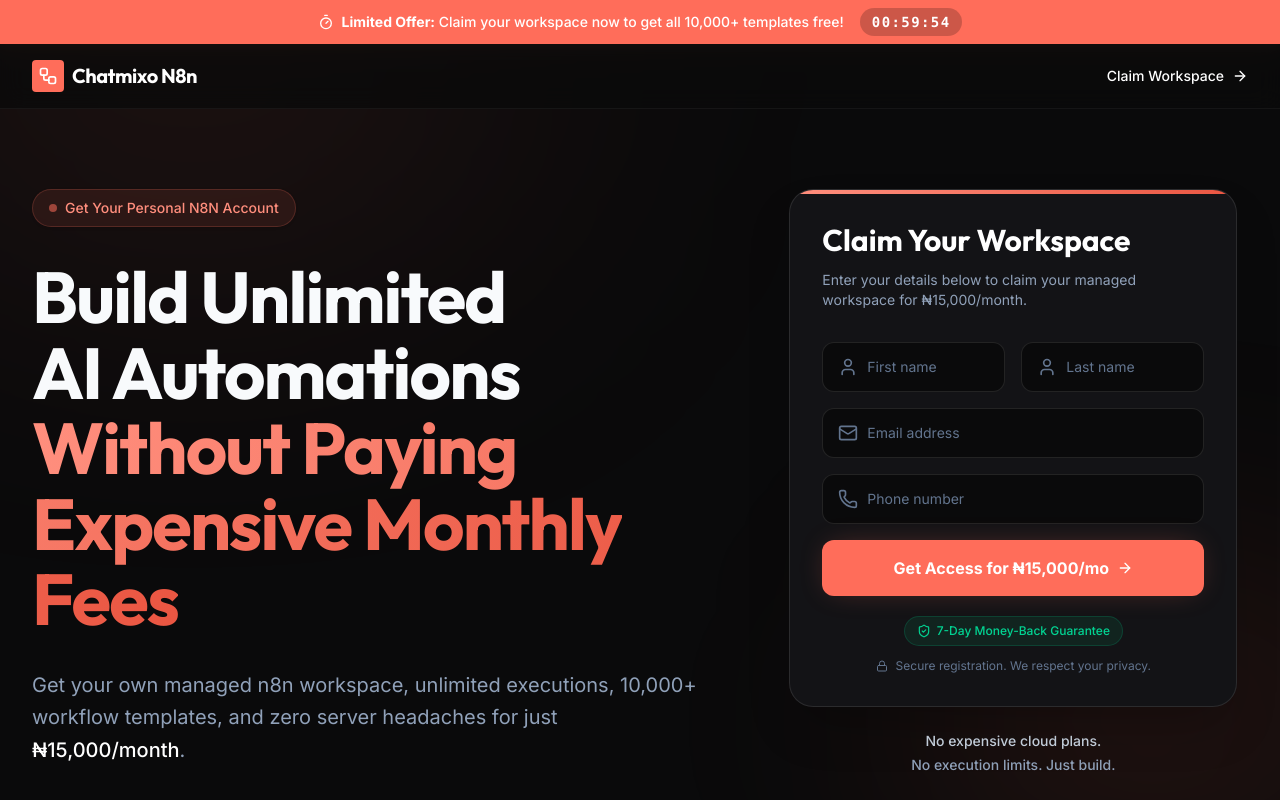
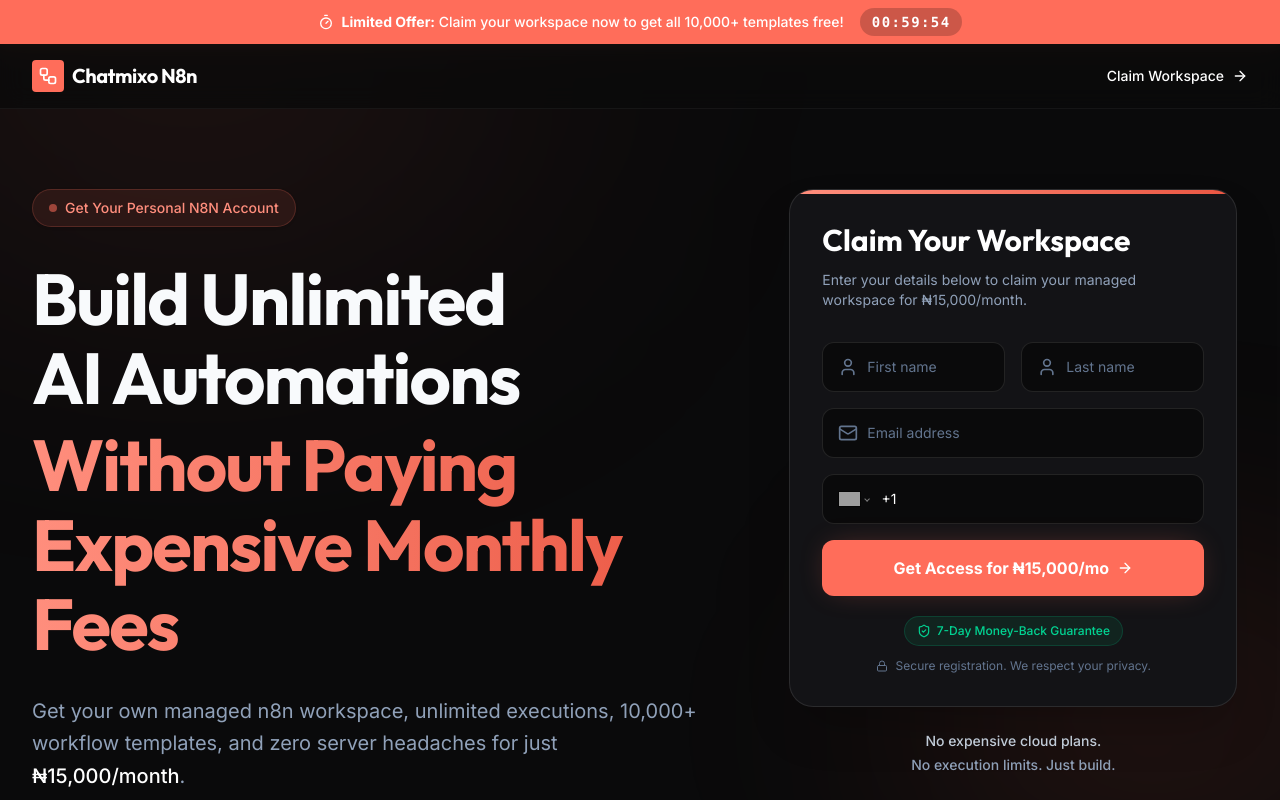
Before and after one commit to Symorn/n8n-mastery, a React (Vite) app: page / in a window 1280 px wide. Shown: the top 800 px of the page. Built offline with nearby package versions, Linux system fonts and the light colour scheme; no server answers; grey boxes are pictures that could not be loaded.

Commit message:
feat: integrate react-phone-number-input
- Add react-phone-number-input with IP-based auto-detection
- Configure global CSS overrides for phone input styling
- Update form submission to support proactive window opening

```diff
--- a/src/App.tsx
+++ b/src/App.tsx
@@ -1,5 +1,7 @@
 import React, { useState, useEffect } from 'react';
 import { motion } from 'motion/react';
+import 'react-phone-number-input/style.css';
+import PhoneInput from 'react-phone-number-input';
 import {
   ArrowRight,
   CheckCircle2,
@@ -23,13 +25,24 @@
   const [firstName, setFirstName] = useState('');
   const [lastName, setLastName] = useState('');
   const [email, setEmail] = useState('');
-  const [phone, setPhone] = useState('');
+  const [phone, setPhone] = useState<any>('');
   const [isSubmitting, setIsSubmitting] = useState(false);
   const [isSubmitted, setIsSubmitted] = useState(false);
   const [openFaq, setOpenFaq] = useState<number | null>(null);
   const [timeLeft, setTimeLeft] = useState(3600); // 1 hour in seconds
+  const [defaultCountry, setDefaultCountry] = useState<any>('US');
 
   useEffect(() => {
+    // Detect country by IP
+    fetch('https://ipapi.co/json/')
+      .then((res) => res.json())
+      .then((data) => {
+        if (data && data.country_code) {
+          setDefaultCountry(data.country_code);
+        }
+      })
+      .catch((err) => console.log('Error fetching IP', err));
+
     const timer = setInterval(() => {
       setTimeLeft((prev) => (prev > 0 ? prev - 1 : 0));
     }, 1000);
@@ -46,6 +59,9 @@
   const handleSubmit = async (e: React.FormEvent) => {
     e.preventDefault();
     if (!email || !firstName || !lastName || !phone) return;
+
+    // Open the new tab immediately to bypass popup blockers
+    const newWindow = window.open('about:blank', '_blank');
 
     setIsSubmitting(true);
     try {
@@ -72,12 +88,22 @@
 
       setIsSubmitted(true);
 
-      // Redirect to a new tab (e.g. payment page or success page)
-      window.open('https://app.chatmixo.com/dashboard/pay/n8n', '_blank');
+      // Redirect the opened tab to the payment page
+      if (newWindow) {
+        newWindow.location.href = 'https://app.chatmixo.com/dashboard/pay/n8n';
+      } else {
+        // Fallback if popup was blocked entirely
+        window.location.href = 'https://app.chatmixo.com/dashboard/pay/n8n';
+      }
 
     } catch (error) {
       console.error('Submission error:', error);
       setIsSubmitted(true);
+      if (newWindow) {
+        newWindow.location.href = 'https://app.chatmixo.com/dashboard/pay/n8n';
+      } else {
+        window.location.href = 'https://app.chatmixo.com/dashboard/pay/n8n';
+      }
     } finally {
       setIsSubmitting(false);
     }
@@ -204,7 +230,7 @@
   ];
 
   return (
-    <div className="min-h-screen bg-[#0A0A0B] text-slate-50 font-sans selection:bg-brand-500/30 selection:text-brand-200">
+    <div className="min-h-screen bg-[#0A0A0B] text-slate-50 font-sans selection:bg-brand-500/30 selection:text-brand-200 overflow-x-hidden">
       <div className="sticky top-0 z-[60]">
         {/* Urgency Banner */}
         <div className="bg-brand-500 text-white text-sm font-medium py-2 px-4 shadow-[0_0_15px_rgba(255,109,90,0.5)]">
@@ -256,15 +282,15 @@
               transition={{ duration: 0.6 }}
               className="flex flex-col space-y-6 lg:space-y-8 lg:col-span-7"
             >
-              <div className="inline-flex items-center space-x-2 bg-brand-500/10 border border-brand-500/20 rounded-full px-4 py-2 w-max shadow-sm">
-                <span className="flex h-2 w-2 rounded-full bg-brand-500 animate-pulse"></span>
-                <span className="text-sm font-medium text-brand-400">Get Your Personal N8N Account</span>
+              <div className="inline-flex items-center space-x-2 bg-brand-500/10 border border-brand-500/20 rounded-full px-4 py-2 w-fit max-w-full shadow-sm">
+                <span className="flex h-2 w-2 rounded-full bg-brand-500 animate-pulse shrink-0"></span>
+                <span className="text-xs sm:text-sm font-medium text-brand-400 truncate">Get Your Personal N8N Account</span>
               </div>
 
-              <h1 className="text-5xl lg:text-7xl font-display font-bold leading-[1.05] tracking-tight">
-                Build Unlimited <br />
+              <h1 className="text-4xl sm:text-5xl lg:text-7xl font-display font-bold leading-[1.1] tracking-tight break-words">
+                Build Unlimited <br className="hidden sm:block" />
                 AI Automations<br />
-                <span className="text-transparent bg-clip-text bg-gradient-to-r from-brand-400 to-brand-600">
+                <span className="text-transparent bg-clip-text bg-gradient-to-r from-brand-400 to-brand-600 block mt-2">
                   Without Paying Expensive Monthly Fees
                 </span>
               </h1>
@@ -275,7 +301,7 @@
 
               <button
                 onClick={scrollToForm}
-                className="lg:hidden w-full flex items-center justify-center px-8 py-4 bg-brand-500 hover:bg-brand-600 text-white font-semibold rounded-xl transition-all shadow-[0_0_40px_-10px_rgba(255,109,90,0.5)] active:scale-95"
+                className="lg:hidden w-full flex items-center justify-center px-4 sm:px-8 py-4 bg-brand-500 hover:bg-brand-600 text-white font-semibold rounded-xl transition-all shadow-[0_0_40px_-10px_rgba(255,109,90,0.5)] active:scale-95"
               >
                 <span>Get Access Now</span>
                 <ArrowRight className="w-5 h-5 ml-2" />
@@ -307,7 +333,7 @@
               transition={{ duration: 0.6, delay: 0.2 }}
               className="w-full max-w-md mx-auto lg:col-span-5 lg:ml-auto sticky top-28"
             >
-              <div className="relative bg-[#131316] border border-white/10 rounded-3xl p-8 shadow-2xl overflow-hidden backdrop-blur-xl">
+              <div className="relative bg-[#131316] border border-white/10 rounded-3xl p-6 sm:p-8 shadow-2xl overflow-hidden backdrop-blur-xl w-full">
                 <div className="absolute top-0 left-0 w-full h-1 bg-gradient-to-r from-brand-400 to-brand-600" />
 
                 {!isSubmitted ? (
@@ -322,7 +348,7 @@
                     </div>
 
                     <form onSubmit={handleSubmit} className="space-y-4">
-                      <div className="grid grid-cols-2 gap-4">
+                      <div className="grid grid-cols-1 sm:grid-cols-2 gap-4">
                         <div className="space-y-2">
                           <label htmlFor="firstName" className="sr-only">First Name</label>
                           <div className="relative">
@@ -371,18 +397,17 @@
                         </div>
                       </div>
 
-                      <div className="space-y-2">
+                      <div className="space-y-2 w-full">
                         <label htmlFor="phone" className="sr-only">Phone number</label>
                         <div className="relative">
-                          <Phone className="absolute left-4 top-1/2 -translate-y-1/2 w-5 h-5 text-slate-500" />
-                          <input
+                          <PhoneInput
+                            international
+                            defaultCountry={defaultCountry}
                             id="phone"
-                            type="tel"
-                            required
                             value={phone}
-                            onChange={(e) => setPhone(e.target.value)}
+                            onChange={setPhone}
                             placeholder="Phone number"
-                            className="w-full pl-11 pr-4 py-3.5 bg-[#0A0A0B] border border-white/10 rounded-xl text-white placeholder-slate-500 focus:outline-none focus:ring-2 focus:ring-brand-500/50 focus:border-brand-500 transition-all text-sm"
+                            className="w-full pl-4 pr-4 py-3.5 bg-[#0A0A0B] border border-white/10 rounded-xl text-white placeholder-slate-500 focus-within:ring-2 focus-within:ring-brand-500/50 focus-within:border-brand-500 transition-all text-sm phone-input-override"
                           />
                         </div>
                       </div>
@@ -390,13 +415,13 @@
                       <button
                         type="submit"
                         disabled={isSubmitting}
-                        className="group w-full relative flex items-center justify-center px-8 py-4 bg-brand-500 hover:bg-brand-600 text-white font-bold rounded-xl overflow-hidden transition-all hover:-translate-y-0.5 active:scale-95 disabled:opacity-70 disabled:hover:translate-y-0 disabled:cursor-not-allowed mt-2 shadow-[0_0_30px_-10px_rgba(255,109,90,0.4)]"
+                        className="group w-full relative flex items-center justify-center px-4 sm:px-8 py-4 bg-brand-500 hover:bg-brand-600 text-white font-bold rounded-xl overflow-hidden transition-all hover:-translate-y-0.5 active:scale-95 disabled:opacity-70 disabled:hover:translate-y-0 disabled:cursor-not-allowed mt-2 shadow-[0_0_30px_-10px_rgba(255,109,90,0.4)]"
                       >
                         {isSubmitting ? (
                           <div className="w-5 h-5 border-2 border-white/20 border-t-white rounded-full animate-spin" />
                         ) : (
                           <span className="flex items-center space-x-2">
-                            <span>Get Access for ₦15,000/mo</span>
+                            <span className="truncate">Get Access for ₦15,000/mo</span>
                             <ArrowRight className="w-4 h-4 group-hover:translate-x-1 transition-transform" />
                           </span>
                         )}
--- a/src/index.css
+++ b/src/index.css
@@ -14,6 +14,12 @@
 
 html {
   scroll-behavior: smooth;
+  overflow-x: hidden;
+}
+
+body {
+  overflow-x: hidden;
+  width: 100%;
 }
 
 /* Custom Scrollbar for the table */
@@ -30,3 +36,24 @@
 .custom-scrollbar::-webkit-scrollbar-thumb:hover {
   background: rgba(255, 255, 255, 0.2);
 }
+
+/* Phone input overrides */
+.phone-input-override .PhoneInputInput {
+  background: transparent;
+  border: none;
+  outline: none;
+  color: white;
+  font-size: 0.875rem;
+  width: 100%;
+  min-width: 0;
+}
+.phone-input-override .PhoneInputCountry {
+  margin-right: 0.75rem;
+}
+.phone-input-override .PhoneInputCountrySelect {
+  color: #000;
+}
+.phone-input-override .PhoneInputCountrySelect option {
+  color: #000;
+  background-color: #fff;
+}
```
Also changed, not shown: package.json (+7 -6 lines), 1 other file (tests, documents, lock files or other folders).
